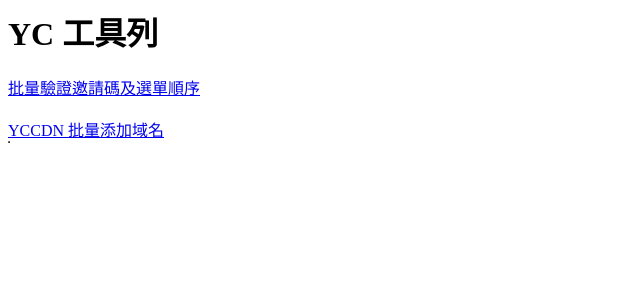
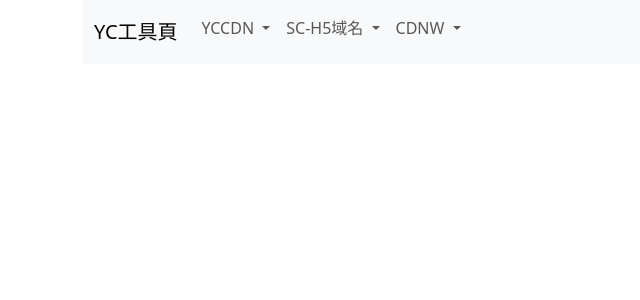
Before and after one commit to bosco85828/yc_webtool, a Flask app: page / in a window 1280 px wide. Shown: the top 300 px of the page, without its empty margins (0-640 px from the left). Run offline with Flask 2, Linux system fonts and the light colour scheme.

Commit message:
index_header_change

```diff
--- a/templates/index.html
+++ b/templates/index.html
@@ -1,11 +1,53 @@
-<h1> YC 工具列 </h1>
-<table cellpadding="5" border="1">
-    <tr>
-        <a href="/form"> 批量驗證邀請碼及選單順序 </a>
-    </tr>
-    <br>
-    <br>
-    <tr>
-        <a href="/ycadd"> YCCDN 批量添加域名 </a>
-    </tr>
-</table>
+
+<head>
+<meta charset="utf-8">
+<meta name="viewport" content="width=device-width, initial-scale=1">
+<title>Bootstrap demo</title>
+<link href="https://cdn.jsdelivr.net/npm/bootstrap@5.3.0-alpha1/dist/css/bootstrap.min.css" rel="stylesheet" integrity="sha384-GLhlTQ8iRABdZLl6O3oVMWSktQOp6b7In1Zl3/Jr59b6EGGoI1aFkw7cmDA6j6gD" crossorigin="anonymous">
+<script src="https://cdn.jsdelivr.net/npm/bootstrap@5.3.0-alpha1/dist/js/bootstrap.bundle.min.js" integrity="sha384-w76AqPfDkMBDXo30jS1Sgez6pr3x5MlQ1ZAGC+nuZB+EYdgRZgiwxhTBTkF7CXvN" crossorigin="anonymous"></script>
+</head>
+<body>
+    <div class="container">
+        <nav class="navbar navbar-expand-lg bg-body-tertiary">
+            <div class="container-fluid">
+            <a class="navbar-brand" href="/">YC工具頁</a>
+            <button class="navbar-toggler" type="button" data-bs-toggle="collapse" data-bs-target="#navbarSupportedContent" aria-controls="navbarSupportedContent" aria-expanded="false" aria-label="Toggle navigation">
+                <span class="navbar-toggler-icon"></span>
+            </button>
+            <div class="collapse navbar-collapse" id="navbarSupportedContent">
+                <ul class="navbar-nav me-auto mb-2 mb-lg-2">
+                <li class="nav-item dropdown">
+                    <a class="nav-link dropdown-toggle" href="#" role="button" data-bs-toggle="dropdown" aria-expanded="false">
+                    YCCDN
+                    </a>
+                    <ul class="dropdown-menu">
+                    <li><a class="dropdown-item" href="/ycadd">YCCDN批量建立</a></li>
+                    <!-- <li><hr class="dropdown-divider"></li>
+                    <li><a class="dropdown-item" href="#">Something else here</a></li> -->
+                    </ul>
+                </li>
+                <li class="nav-item dropdown">
+                    <a class="nav-link dropdown-toggle" href="#" role="button" data-bs-toggle="dropdown" aria-expanded="false">
+                    SC-H5域名
+                    </a>
+                    <ul class="dropdown-menu">
+                    <li><a class="dropdown-item" href="/form">邀請碼及選單順序驗證</a></li>
+                    <!-- <li><hr class="dropdown-divider"></li>
+                    <li><a class="dropdown-item" href="#">Something else here</a></li> -->
+                    </ul>
+                </li>
+                <li class="nav-item dropdown">
+                    <a class="nav-link dropdown-toggle" href="#" role="button" data-bs-toggle="dropdown" aria-expanded="false">
+                    CDNW
+                    </a>
+                    <ul class="dropdown-menu">
+                    <!-- <li><hr class="dropdown-divider"></li>
+                    <li><a class="dropdown-item" href="#">Something else here</a></li> -->
+                    </ul>
+                </li>
+                </ul>
+            </div>
+            </div>
+        </nav>
+    </div>
+</body>
--- a/templates/yc_add.html
+++ b/templates/yc_add.html
@@ -1,4 +1,3 @@
-
 <form method="POST" action="{{url_for('ycadd_completed')}}">
     <meta charset="utf-8">
     <style type="text/css">
@@ -29,7 +28,7 @@
 <br>
 <div class="row">
     源站 IP/Cname : <br>
-    <input type="text" class="form-control" name="origin_addr" size="35" placeholder="格式請輸入完整 url , ex. https://1.1.1.1">
+    <input type="url" class="form-control" name="origin_addr" size="35" placeholder="格式請輸入完整 url , ex. https://1.1.1.1">
 </div>
 <br>
 <div class="row">
@@ -60,3 +59,5 @@
 
 <button type="submit" class="btn btn-primary" style="position: absolute; left: 500px; top: 20px">Submit</button>
 <!-- <input type="text" class="form-control" name="lastname" placeholder="Last name"> -->
+
+</form>
```
